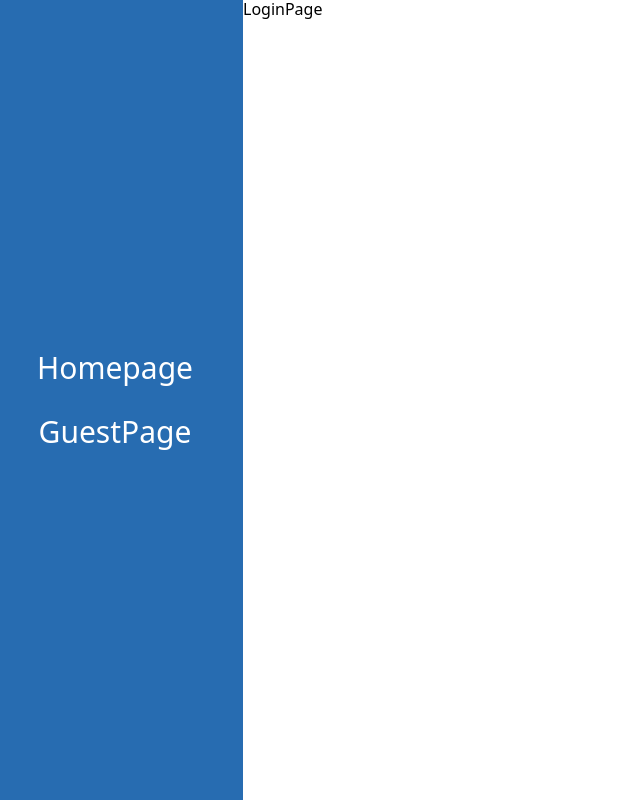
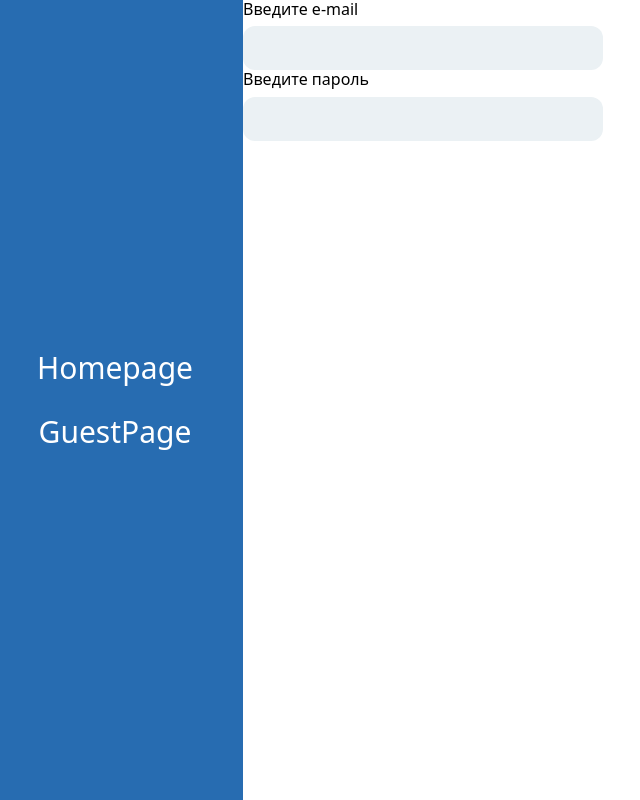
Before and after one commit to dev0x451/employee_mood_frontend, a React (Vite) app: page /sign-in in a window 1280 px wide. Shown: the whole page, without its empty margins (13-653 px from the left). Built offline with nearby package versions, Linux system fonts and the light colour scheme.

Commit message:
feat: create Input Component, add color and font variables

```diff
--- a/src/components/LoginPage/LoginPage.tsx
+++ b/src/components/LoginPage/LoginPage.tsx
@@ -1,8 +1,10 @@
+import { FormInput } from "@/shared/ui/FormInput/FormInput";
 
 const LoginPage = () => {
   return (
     <div>
-      LoginPage
+      <FormInput labelText="Введите e-mail" type="email" />
+      <FormInput labelText="Введите пароль" type="password" />
     </div>
   );
 };
--- a/src/index.css
+++ b/src/index.css
@@ -2,14 +2,38 @@
 
 :root {
   font-family: Roboto, system-ui, Avenir, Helvetica, Arial, sans-serif;
-  font-synthesis: none;
-  text-rendering: optimizeLegibility;
   -webkit-font-smoothing: antialiased;
   -moz-osx-font-smoothing: grayscale;
-  -webkit-text-size-adjust: 100%;
+  font-synthesis: none;
+  text-rendering: optimizelegibility;
+  text-size-adjust: 100%;
 
-  /*Colors*/
+  /* Colors */
   --nav-color: #276CB1;
+  --color-text-primary: #000;
+  --color-background: #EBF1F4;
+  --color-icon-secondary: #99A2AD;
+  --color-button-secondary: #EBEBEB;
+  --color-accent-secondary: #4C239D;
+  --color-accent-purple: #8A32E0;
+  --color-accent-blue: #325EE0;
+  --color-accent-violet: #A632E0;
+  --color-black: #2C2D2E;
+  --color-error: #E64646;
+
+  /* Fonts */
+  --font-size-xs: 12px;
+  --font-size-s: 14px;
+  --font-size-m: 16px;
+  --font-size-l: 20px;
+  --font-size-xl: 24px;
+  --font-line-xs: 14px;
+  --font-line-s: 18px;
+  --font-line-m: 20px;
+  --font-line-l: 24px;
+  --font-line-xl: 28px;
+
+
 }
 
 body {
--- /dev/null
+++ b/src/shared/ui/FormInput/FormInput.tsx
@@ -0,0 +1,16 @@
+import React from "react";
+import classes from "./forminput.module.css";
+
+interface FormInputProps {
+  labelText: string | number;
+  type: string;
+}
+
+export const FormInput: React.FC<FormInputProps> = ({ labelText, type }) => {
+  return (
+    <div className={classes["input--area"]}>
+      <label className={classes["label"]}>{labelText}</label>
+      <input className={classes["input"]} type={type}></input>
+    </div>
+  );
+};
--- /dev/null
+++ b/src/shared/ui/FormInput/forminput.module.css
@@ -0,0 +1,33 @@
+
+.input--area {
+  display: flex;
+  flex-direction: column;
+}
+
+.label {
+  margin-bottom: 8px;
+  color: var(--color-text-primary);
+  font: var(--font-size-m) / var(--font-line-m);
+  font-weight: 400;
+}
+
+.input {
+  width: 360px;
+  height: 44px;
+  padding: 12px;
+  border: none;
+  border-radius: 12px;
+  background-color: var(--color-background);
+  color: var(--color-text-primary);
+  font: var(--font-size-m) / var(--font-line-m);
+  font-weight: 400;
+  outline: none;
+}
+
+.input:hover {
+  border: 0.5px solid var(--color-icon-secondary);
+}
+
+.input:focus {
+  border: 0.5px solid var(--color-accent-purple);
+}
```
Also changed, not shown: src/components/App/App.tsx (+13 -17 lines).
